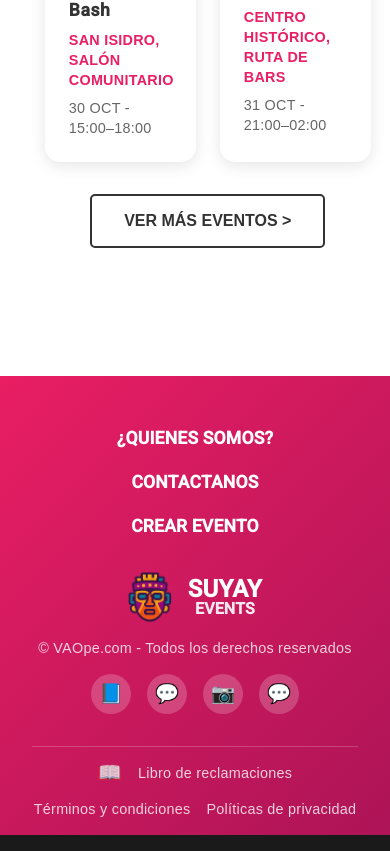
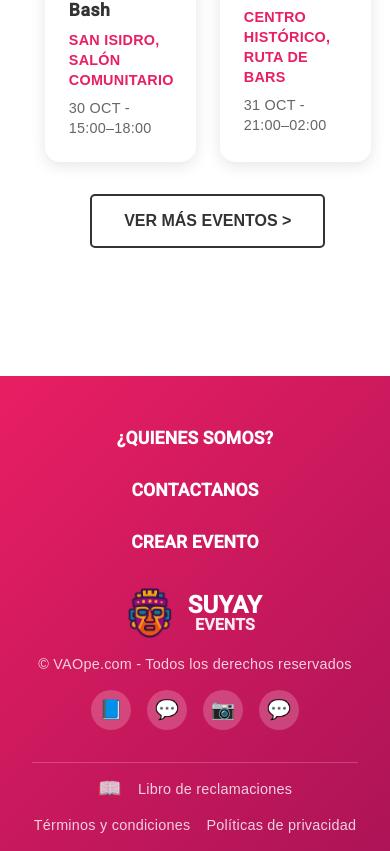
Before and after one commit to jeremiascoroneltecsup/fork-suyay-events-frontend, an Angular app: page /dashboard in a window 390 px wide. Shown: the part 3682-4533 px from the top of the page. Built offline with nearby package versions, Linux system fonts and the light colour scheme.

Commit message:
footer corregido

```diff
--- a/src/app/dashboard/dashboard.component.scss
+++ b/src/app/dashboard/dashboard.component.scss
@@ -528,11 +528,13 @@
     justify-content: space-around;
     max-width: 1200px;
     margin: 0 auto 2rem auto;
-    flex-direction: column;
-    gap: 1rem;
+    flex-direction: row;
+    gap: 2rem;
     text-align: center;
 
     .footer-section {
+      flex: 1;
+
       h3 {
         font-size: 1.1rem;
         font-weight: bold;
@@ -710,7 +712,7 @@
   .main-footer {
     .footer-content {
       flex-direction: column;
-      gap: 1rem;
+      gap: 1.5rem;
       text-align: center;
     }
 
```
